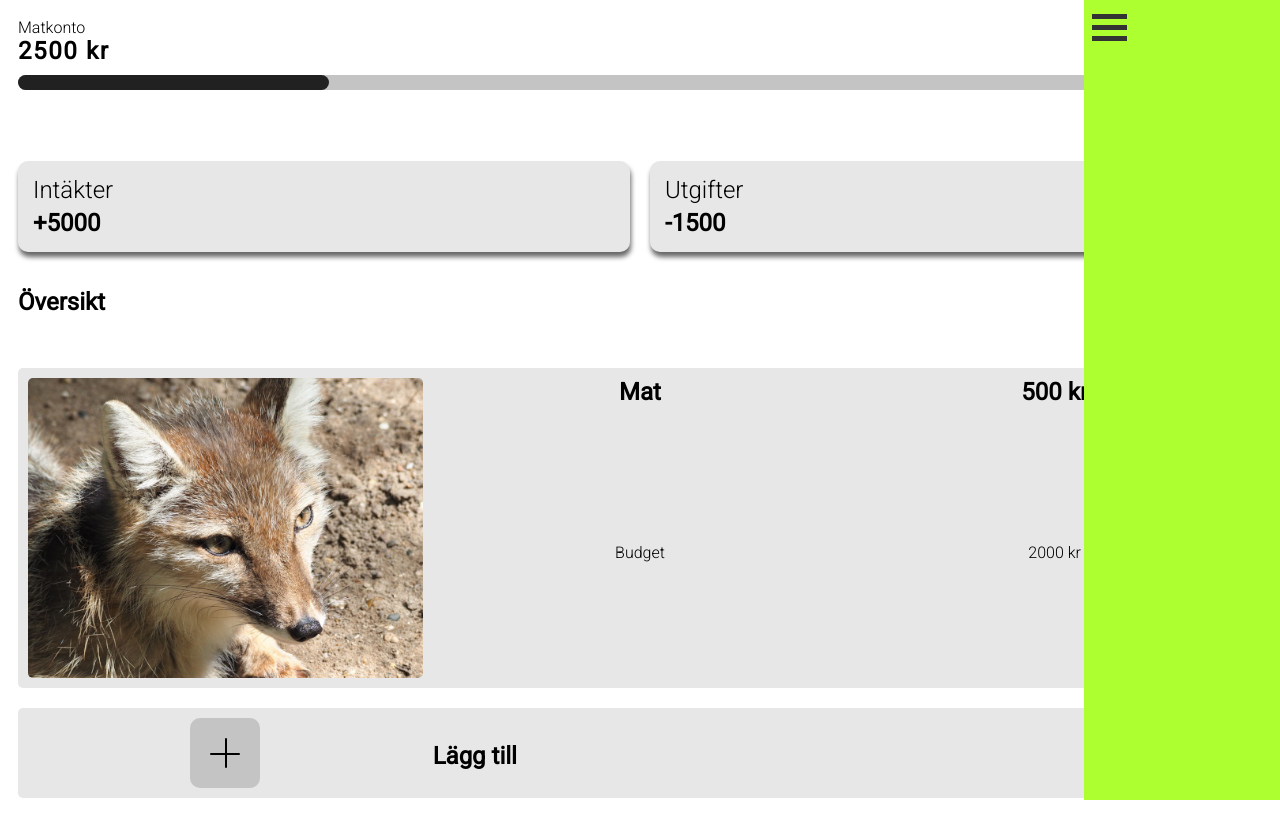
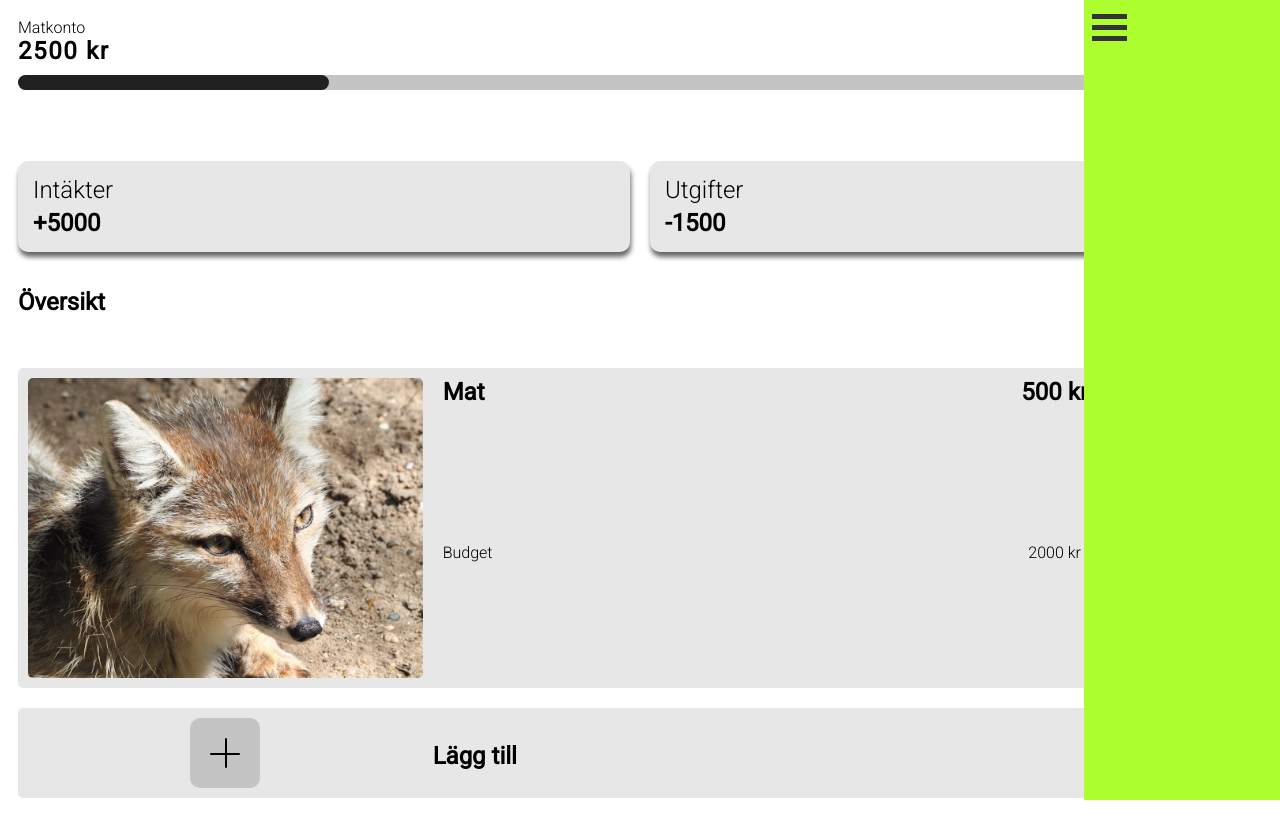
Before and after one commit to Markus-Simonsen-ITHS/JavaScript-med-ramverk-laboration-3, a Vue app in the folder deg/: page / in a window 1280 px wide. Built offline with nearby package versions, Linux system fonts and the light colour scheme; no server answers.

Commit message:
small style fix on homeview

```diff
--- a/deg/src/views/HomeView.vue
+++ b/deg/src/views/HomeView.vue
@@ -45,9 +45,9 @@
         <!-- Placeholder img -->
         <img src="../../assets/fox.jpeg" alt="Fox" />
       </div>
-      <p class="bold-text">Mat</p>
+      <p class="bold-text align-start">Mat</p>
       <p class="bold-text">500 kr</p>
-      <p class="smaller-text">Budget</p>
+      <p class="smaller-text align-start">Budget</p>
       <p class="smaller-text">2000 kr</p>
     </li>
     <li class="add-category-container">
@@ -156,6 +156,9 @@
   .expense-category p {
     margin: 10px;
   }
+  .align-start {
+    justify-self: flex-start;
+  }
   .smaller-text {
     font-size: 1rem;
   }
```
